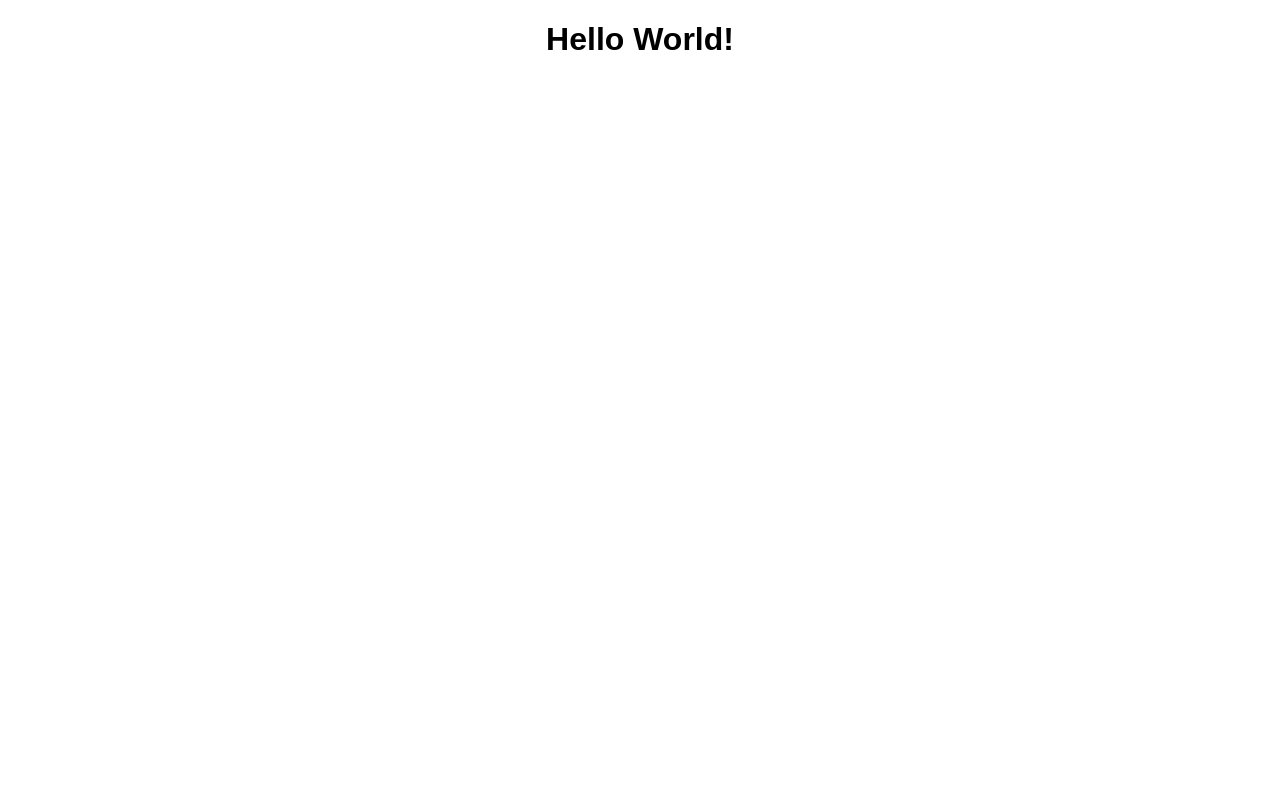
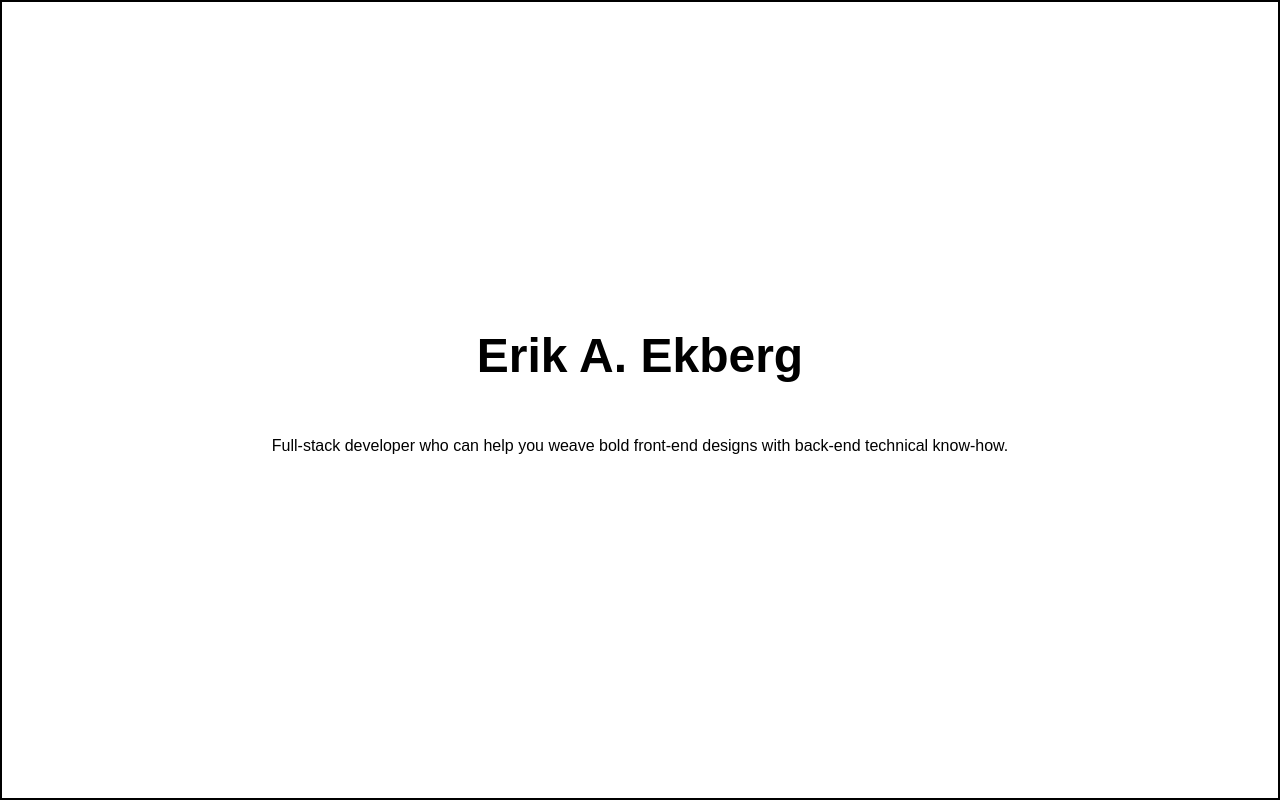
Before and after one commit to 1Mill/ErikEkberg.info, a Nuxt app: page / in a window 1280 px wide. Built offline with nearby package versions, Linux system fonts and the light colour scheme.

Commit message:
Add content to index page

```diff
--- a/pages/index.vue
+++ b/pages/index.vue
@@ -1,5 +1,17 @@
 <template>
-	<div>
-		<h1>Hello World!</h1>
+	<div
+	class='[ vh-100 ph4 ba bw1 flex flex-column items-center justify-center ]'
+	>
+		<h1
+		class='[ mt0 f1 lh-title ]'
+		>
+			Erik A. Ekberg
+		</h1>
+
+		<p
+		class='[ lh-copy tl ]'
+		>
+			Full-stack developer who can help you weave bold front-end designs with back-end technical know-how.
+		</p>
 	</div>
 </template>
```
